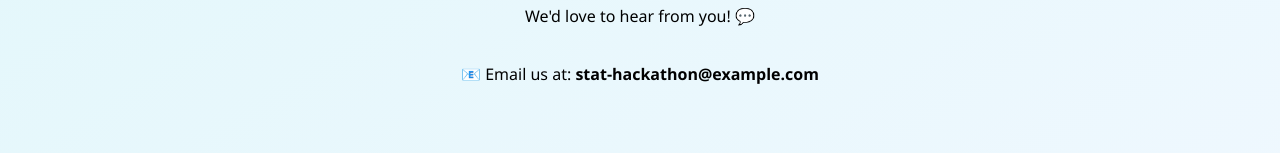
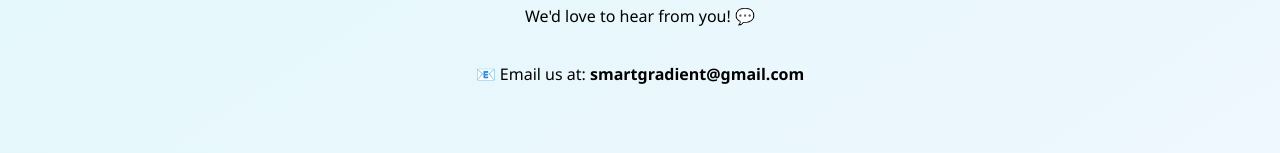
Before and after one commit to 63rude/Stat-Hackathon-Website, a React (Vite) app: page /contact in a window 1280 px wide. Shown: the part 447-600 px from the top of the page. Built offline with nearby package versions, Linux system fonts and the light colour scheme.

Commit message:
Minor post-final adjustments and cleanup

```diff
--- a/src/pages/Contact.jsx
+++ b/src/pages/Contact.jsx
@@ -23,7 +23,7 @@ function Contact() {
         <p>
           Have questions, suggestions, or feedback?<br />
           We'd love to hear from you! 💬<br /><br />
-          📧 Email us at: <strong>stat-hackathon@example.com</strong>
+          📧 Email us at: <strong>smartgradient@gmail.com</strong>
         </p>
       </div>
     </div>
```
